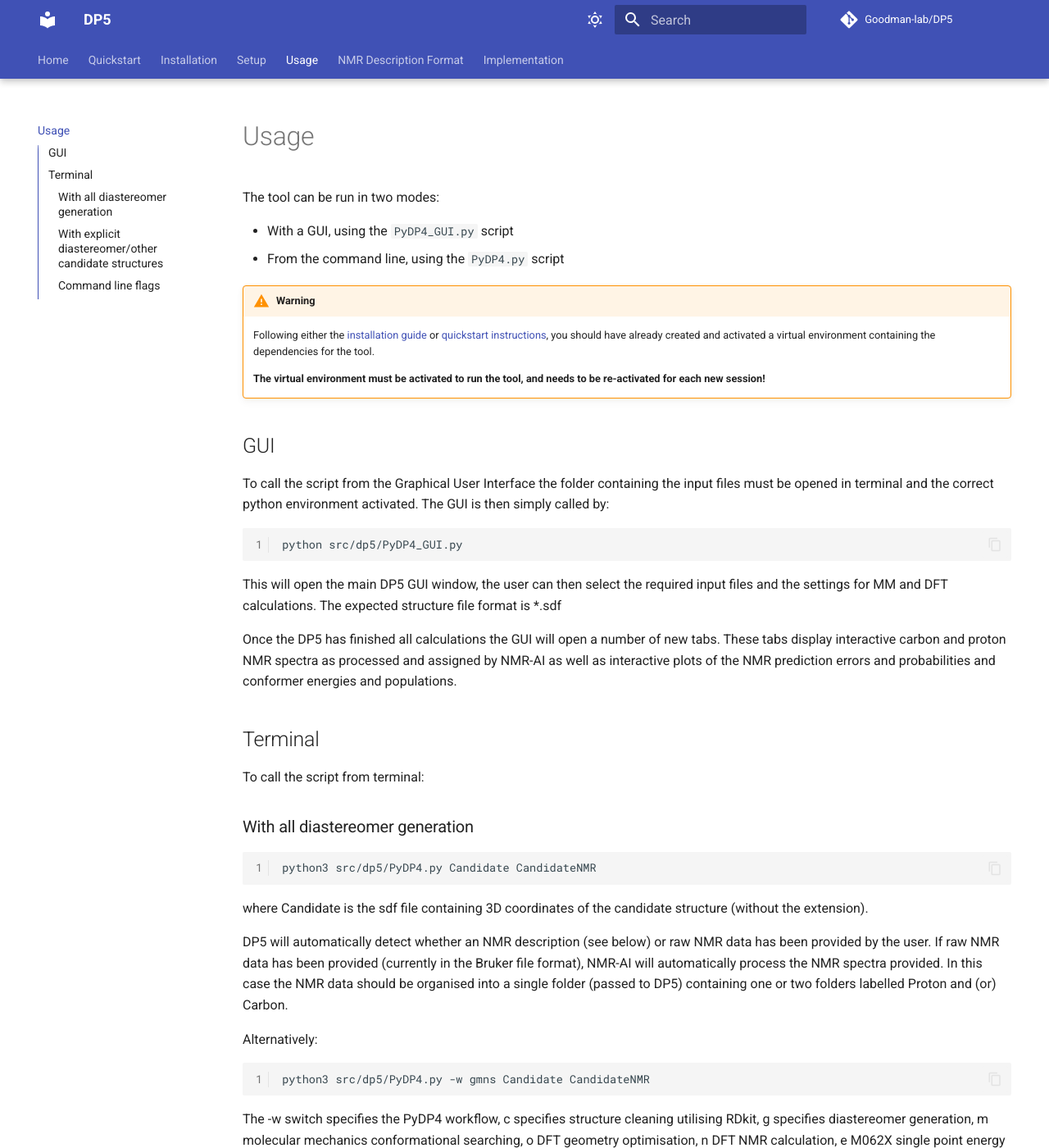
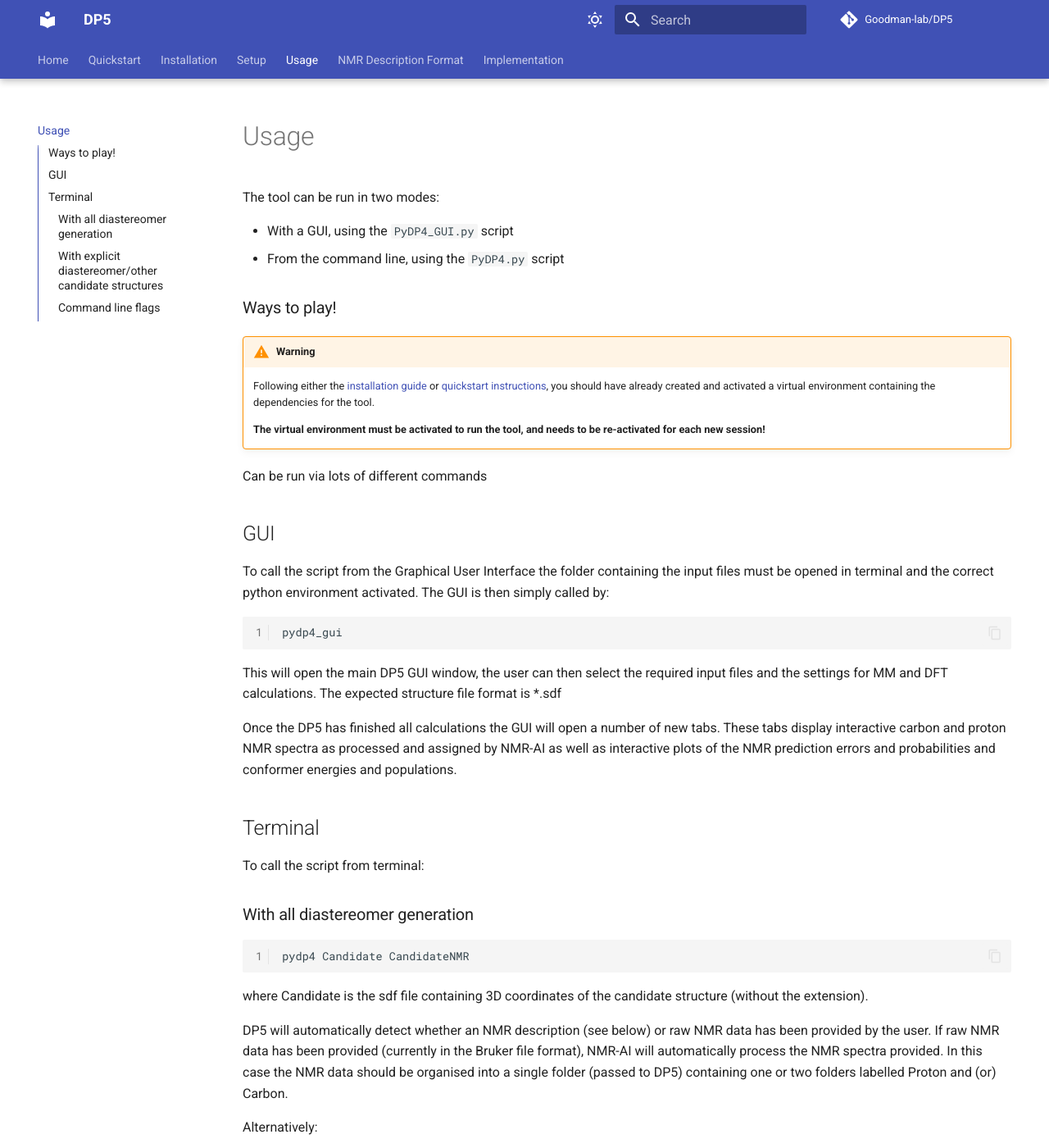
Before and after one commit to Goodman-lab/DP5, an MkDocs documentation site: the page built from docs/usage.md, in a window 1280 px wide and 1400 px high. Shown: the whole window at 82% size. Built offline with MkDocs 1.6.1 and Material for MkDocs 9.7.7, drawn with Linux system fonts in a browser that asks for light colours; comment, search, counter and statistics services are not loaded; some of the changed text lies outside the part shown.

Commit message:
Fix packaging and add binary endpoints

````diff
--- a/docs/usage.md
+++ b/docs/usage.md
@@ -4,6 +4,9 @@ The tool can be run in two modes:
 
 - With a GUI, using the `PyDP4_GUI.py` script
 - From the command line, using the `PyDP4.py` script
+
+
+### Ways to play!
 
 !!! warning
 
@@ -13,13 +16,20 @@ The tool can be run in two modes:
     **The virtual environment must be activated to run the tool, and needs to be re-activated for each new session!**
 
 
+
+Can be run via lots of different commands
+
+
+
+
+
 ## GUI
 
 To call the script from the Graphical User Interface the folder containing the input files must be opened in terminal
 and the correct python environment activated. The GUI is then simply called by:
 
 ```bash
-python src/dp5/PyDP4_GUI.py
+pydp4_gui
 ```
 
 This will open the main DP5 GUI window, the user can then select the required input files and the settings for MM and
@@ -36,7 +46,7 @@ To call the script from terminal:
 ### With all diastereomer generation
 
 ```bash
-python3 src/dp5/PyDP4.py Candidate CandidateNMR
+pydp4 Candidate CandidateNMR
 ```
 
 where Candidate is the sdf file containing 3D coordinates of the candidate
@@ -50,7 +60,7 @@ folders labelled Proton and (or) Carbon.
 Alternatively:
 
 ```bash
-python3 src/dp5/PyDP4.py -w gmns Candidate CandidateNMR
+pydp4 -w gmns Candidate CandidateNMR
 ```
 
 The -w switch specifies the PyDP4 workflow, c specifies structure cleaning utilising RDkit, g specifies diastereomer
@@ -64,7 +74,7 @@ listed in the TMSdata file. Other Gaussian/Jaguar/NWChem supported solvents can
 data.
 
 ```bash
-python3 src/dp5/PyDP4.py -s chloroform Candidate CandidateNMR
+pydp4 -s chloroform Candidate CandidateNMR
 ```
 
 If solvent is not given, no solvent is used.
@@ -72,7 +82,7 @@ If solvent is not given, no solvent is used.
 ### With explicit diastereomer/other candidate structures
 
 ```bash
-python3 src/dp5/PyDP4.py Candidate1 Candidate2 Candidate3 ... CandidateNMR
+pydp4 Candidate1 Candidate2 Candidate3 ... CandidateNMR
 ```
 
 The script does not attempt to generate diastereomers, simply carries out the
@@ -81,7 +91,7 @@ DP4 on the specified candidate structures.
 Structures can also be added from InChI, Smiles and Smarts strings using the designated switches. For example:
 
 ```bash
-python3 src/dp5/PyDP4.py --InChI Candidates_inchis.inchi ... CandidateNMR
+pydp4 --InChI Candidates_inchis.inchi ... CandidateNMR
 ```
 where Candidates_inchs.inchi is a text file with all the desired InChI strings on separate lines.
 
@@ -93,5 +103,5 @@ switching the molecular mechanics and dft software etc. can be found on
 the tool's manual/help page with the following command:
 
 ```bash
-python3 src/dp5/PyDP4.py --help
+pydp4 --help
 ```
--- a/pyproject.toml
+++ b/pyproject.toml
@@ -14,9 +14,9 @@ readme = "README.md"
 requires = ["setuptools==68.0.0", "poetry-core>=1.0.0"]
 build-backend = "poetry.core.masonry.api"
 
-#[tool.poetry.scripts]
-#pydp4 = "dp5.PyDP4:run"
-#pydp4_gui = "dp5.PyDP4_GUI:run"
+[tool.poetry.scripts]
+pydp4 = "dp5.PyDP4:run"
+pydp4_gui = "dp5.PyDP4_GUI:run"
 
 [tool.poetry.dependencies]
 python = "<3.13,>=3.9"  # Largest range acceptable by SciPy
````
Also changed, not shown: README.md (+28 -0 lines), docs/index.md (+2 -0 lines), docs/installation.md (+12 -0 lines), docs/quickstart.md (+1 -2 lines), 13 other files.
